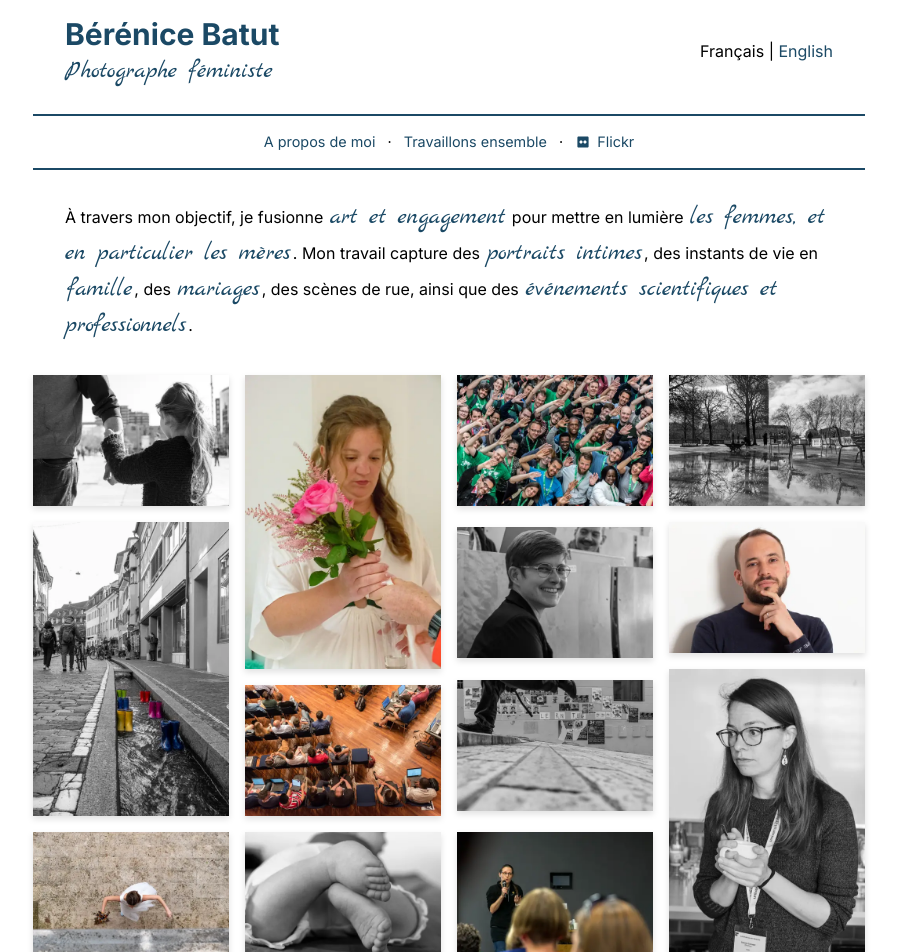
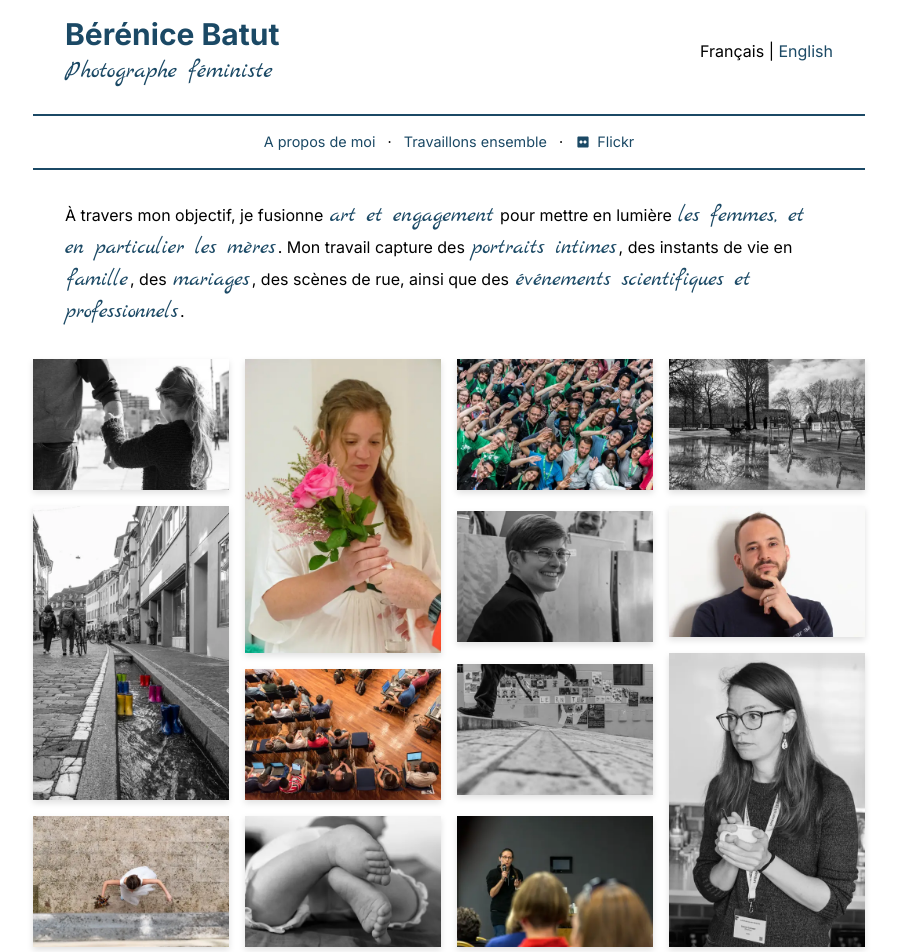
Before and after one commit to bebatut/bebatut.github.io, a Jekyll site: the page built from index.md, in a window 1280 px wide. Shown: the top 952 px of the page, without its empty margins (191-1088 px from the left). Built offline with Jekyll 4.4.1, drawn with Linux system fonts in a browser that asks for light colours; some of the changed text lies outside the part shown.

Commit message:
more tweaks

```diff
--- a/_includes/header.html
+++ b/_includes/header.html
@@ -1,6 +1,6 @@
 <header class="md:w-2/3 md:mx-auto md:px-8 flex">
   <h1 class="text-3xl">
-    <a href="/">{{ page.title }}</a> <small>{{ page.subtitle }}</small>
+    <a href="{{ page.url }}">{{ page.title }}</a> <small>{{ page.subtitle }}</small>
   </h1>
   <div class="content-center">
     {% if page.lang == 'fr' %}Français{% else %}<a href="/">Français</a>{% endif %}
--- a/_layouts/base.html
+++ b/_layouts/base.html
@@ -12,7 +12,7 @@
       href="https://fonts.googleapis.com/css2?family=Inter:ital,opsz,wght@0,14..32,100..900;1,14..32,100..900&family=Marck+Script&display=swap"
       rel="stylesheet"
     />
-    <link href="/styles.css?v=4" rel="stylesheet" />
+    <link href="/styles.css?v=5" rel="stylesheet" />
   </head>
   <body class="bg-color-faf9f6">
     <div class="flex flex-col h-screen p-4 mx-auto">
--- a/index.md
+++ b/index.md
@@ -39,7 +39,9 @@
 - Des inspirations voyage, comme les [marchés en Dordogne](https://www.jetcamp.com/fr/blog/marches-en-dordogne/) ou les [plages de Floride](https://www.holidu.com/magazine/top-10-bucket-list-beaches-florida-2021).
 - Des [évènements scientifiques](https://www.flickr.com/photos/bebatut/collections/72157724820474547/), où mon regard humaniste a su capturer l'essentiel.
 
-Devenue mère, mon approche a évolué : je me consacre désormais aux **portraits intimistes**, aux **moments familiaux**, et au **portrait en studio**. Mon objectif ? **Redonner aux femmes, et surtout aux mères, la place qu'elles méritent dans les albums familiaux.** Trop souvent derrière l'objectif, elles disparaissent des souvenirs photographiés. Je veux changer ça, autour de moi, en **capturant des images où elles sont enfin présentes, telles qu'elles sont**.
+Devenue mère, mon approche a évolué : je me consacre désormais aux **portraits intimistes**, aux **moments familiaux**, et au **portrait en studio**.
+
+Mon objectif ? **Redonner aux femmes**, et surtout aux mères, **la place qu'elles méritent dans les albums familiaux.** Trop souvent derrière l'objectif, elles disparaissent des souvenirs photographiés. Je veux changer ça, autour de moi, en capturant des **images où elles sont enfin présentes**, telles qu'elles sont.
 
 ## Travaillons ensemble
 
--- a/styles.css
+++ b/styles.css
@@ -63,6 +63,7 @@
   }
 
   p {
+    line-height: 2;
     margin-bottom: 0.5em;
   }
 
@@ -70,17 +71,19 @@
     margin: 0 1em 0.5em;
 
     li {
+      line-height: 2;
+      list-style-position: inside;
       list-style-type: disc;
-      list-style-position: inside;
     }
   }
 
   strong {
     color: var(--color-primary);
     font-family: "Marck Script", cursive;
-    font-size: 24px;
+    font-size: 1.4em;
     font-style: normal;
     font-weight: 400;
+    line-height: 1;
     padding: 2px;
   }
 
@@ -88,8 +91,13 @@
     background-size: cover;
     clip-path: url(#clip-shape);
     float: right;
-    margin: 0 0 0.5em 0.5em;
-    width: 200px;
+    margin: 0 0 0.2em 0.2em;
+    width: 150px;
+
+    @media (width >= 48rem) {
+      width: 200px;
+      margin: 0 0 0.5em 0.5em;
+    }
   }
 }
 
```
Also changed, not shown: en/index.md (+3 -1 lines).
